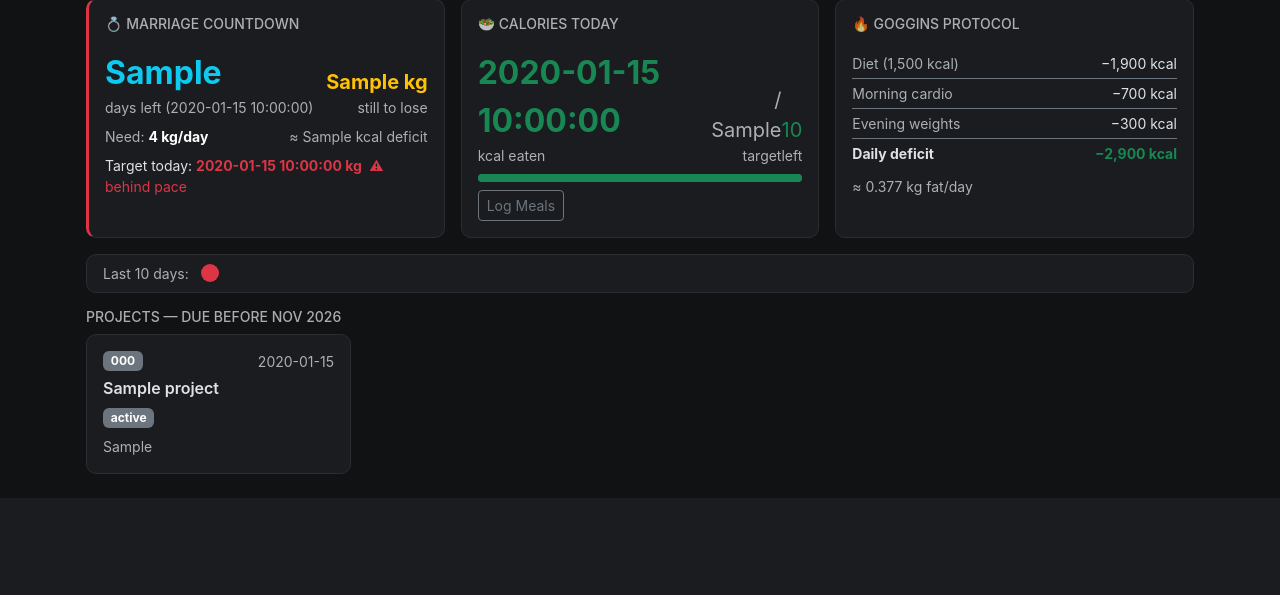
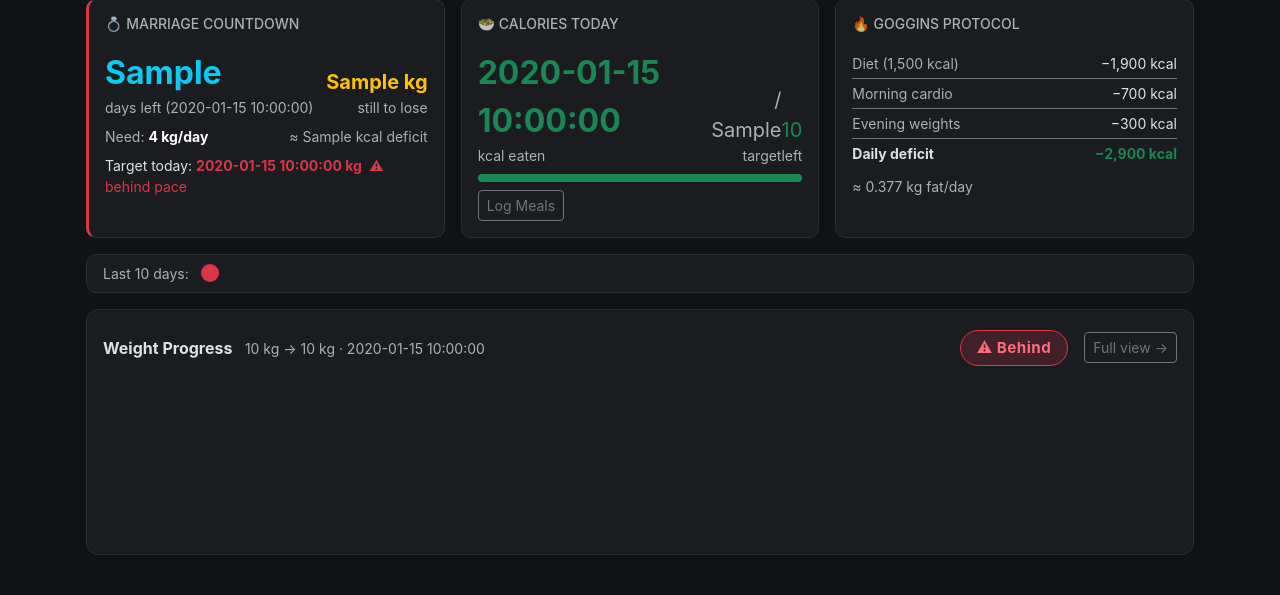
Before and after one commit to PyHackSecGP/75hard-tracker, a Flask app: template templates/dashboard.html in a window 1280 px wide. Shown: the part 355-950 px from the top of the page. Before the commit the page ends 829 px from the top, so only its background shows below. Run offline with Flask 3, Linux system fonts and the light colour scheme; the template is opened without the code that fills it: most values are stand-ins (such as "Sample title", 1, 10 or a date in 2020); a map, chart or similar area stays blank.

Commit message:
dashboard: remove projects, add weight chart

```diff
--- a/app.py
+++ b/app.py
@@ -253,7 +253,22 @@ def dashboard():
     if today_row and today_row["calories_today"]:
         calories_today = max(calories_today, today_row["calories_today"])
 
+    # Weight chart data
+    weight_rows = conn.execute(
+        "SELECT date, weight_kg FROM weight_log ORDER BY date ASC LIMIT 90"
+    ).fetchall()
+
     conn.close()
+
+    # Target trajectory for dashboard chart
+    total_days = (MARRIAGE_DATE - WEIGHT_START_DATE).days
+    target_line = [
+        {
+            "date": (WEIGHT_START_DATE + timedelta(days=i)).isoformat(),
+            "target": round(START_WEIGHT - (START_WEIGHT - GOAL_WEIGHT) * i / total_days, 1),
+        }
+        for i in range(0, total_days + 1, 3)
+    ]
 
     m = marriage_stats(latest_weight)
 
@@ -268,7 +283,6 @@ def dashboard():
         goal_weight=GOAL_WEIGHT,
         start_weight=START_WEIGHT,
         weight_pct=round(max(0, (START_WEIGHT - latest_weight) / (START_WEIGHT - GOAL_WEIGHT) * 100), 1),
-        projects=projects,
         history=history,
         # marriage
         days_to_marriage=m["days_left"],
@@ -281,6 +295,9 @@ def dashboard():
         # nutrition
         calories_today=calories_today,
         calorie_target=CALORIE_TARGET,
+        # chart
+        weight_chart=weight_rows,
+        target_line=target_line,
     )
 
 
--- a/templates/dashboard.html
+++ b/templates/dashboard.html
@@ -207,31 +207,96 @@
 </div>
 {% endif %}
 
-{# ── Projects ─────────────────────────────────────────────────────────────── #}
-<h6 class="text-muted text-uppercase small mb-2">Projects — due before Nov 2026</h6>
-<div class="row g-3">
-  {% for p in projects %}
-  <div class="col-12 col-sm-6 col-xl-3">
-    <div class="card border-0 h-100">
-      <div class="card-body">
-        <div class="d-flex justify-content-between align-items-start mb-1">
-          <span class="badge bg-secondary">{{ p.code }}</span>
-          <span class="small text-muted">{{ p.timeline }}</span>
-        </div>
-        <div class="fw-semibold mb-1">{{ p.name }}</div>
-        <span class="badge
-          {% if 'ACTIVE' in p.status %}bg-success
-          {% elif 'IN PROGRESS' in p.status %}bg-primary
-          {% elif 'STALLED' in p.status %}bg-danger
-          {% else %}bg-secondary{% endif %}
-          small">{{ p.status }}</span>
-        {% if p.last_commit %}
-          <div class="small text-muted mt-2">{{ p.last_commit }}</div>
-        {% endif %}
-      </div>
+{# ── Weight chart ─────────────────────────────────────────────────────────── #}
+<div class="chart-wrap mb-3">
+  <div class="d-flex justify-content-between align-items-center mb-3 flex-wrap gap-2">
+    <div>
+      <span class="fw-bold">Weight Progress</span>
+      <span class="text-muted small ms-2">{{ start_weight }} kg → {{ goal_weight }} kg · {{ marriage_date }}</span>
+    </div>
+    <div class="d-flex gap-3 small align-items-center">
+      {% if on_track %}
+        <span class="track-badge ahead">✓ On track</span>
+      {% else %}
+        <span class="track-badge behind">⚠ Behind</span>
+      {% endif %}
+      <a href="/weight" class="btn btn-sm btn-outline-secondary">Full view →</a>
     </div>
   </div>
-  {% endfor %}
+  <canvas id="dashWeightChart" style="max-height:220px"></canvas>
 </div>
 
 {% endblock %}
+
+{% block scripts %}
+<script src="https://cdn.jsdelivr.net/npm/chart.js@4.4.2/dist/chart.umd.min.js"></script>
+<script>
+const actual   = {{ weight_chart | tojson }};
+const tgt      = {{ target_line | tojson }};
+const marriage = '{{ marriage_date }}';
+const startW   = {{ start_weight }};
+const goalW    = {{ goal_weight }};
+
+const allDates = [...new Set([
+  ...tgt.map(d => d.date),
+  ...actual.map(d => d.date),
+  marriage,
+])].sort();
+
+const aMap = Object.fromEntries(actual.map(d => [d.date, d.weight_kg]));
+const tMap = Object.fromEntries(tgt.map(d => [d.date, d.target]));
+
+new Chart(document.getElementById('dashWeightChart'), {
+  type: 'line',
+  data: {
+    labels: allDates,
+    datasets: [
+      {
+        label: 'Weight (kg)',
+        data: allDates.map(d => aMap[d] ?? null),
+        borderColor: '#fd7e14',
+        backgroundColor: 'rgba(253,126,20,0.07)',
+        borderWidth: 2,
+        pointRadius: allDates.map(d => aMap[d] ? 4 : 0),
+        pointBackgroundColor: allDates.map(d => {
+          const a = aMap[d], t = tMap[d];
+          return (a && t && a > t) ? '#ff6b7a' : '#fd7e14';
+        }),
+        fill: true, tension: 0.35, spanGaps: false, order: 1,
+      },
+      {
+        label: 'Target',
+        data: allDates.map(d => tMap[d] ?? null),
+        borderColor: '#20c997', borderDash: [5, 4], borderWidth: 1.5,
+        pointRadius: 0, spanGaps: true, order: 2,
+      },
+      {
+        label: '100 kg goal',
+        data: allDates.map(() => goalW),
+        borderColor: 'rgba(220,53,69,0.35)', borderDash: [2, 5],
+        borderWidth: 1, pointRadius: 0, order: 3,
+      },
+    ]
+  },
+  options: {
+    responsive: true,
+    interaction: { mode: 'index', intersect: false },
+    plugins: {
+      legend: { labels: { color: '#6c757d', boxWidth: 12, padding: 14 } },
+      tooltip: {
+        backgroundColor: '#1a1c1f', borderColor: '#2a2d31', borderWidth: 1,
+        titleColor: '#dee2e6', bodyColor: '#adb5bd',
+      }
+    },
+    scales: {
+      x: { ticks: { color: '#6c757d', maxTicksLimit: 8 }, grid: { color: '#1e2124' } },
+      y: {
+        min: goalW - 2, max: startW + 1,
+        ticks: { color: '#6c757d', callback: v => v + ' kg' },
+        grid: { color: '#1e2124' }
+      }
+    }
+  }
+});
+</script>
+{% endblock %}
```
